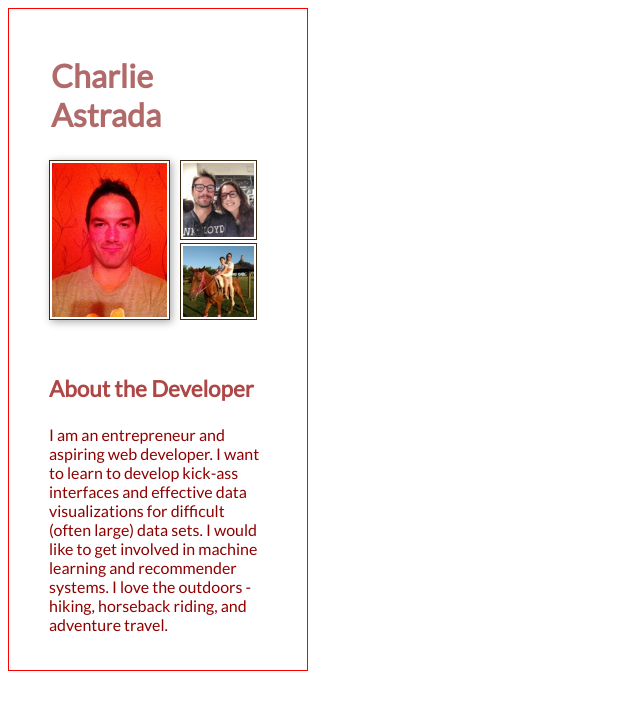
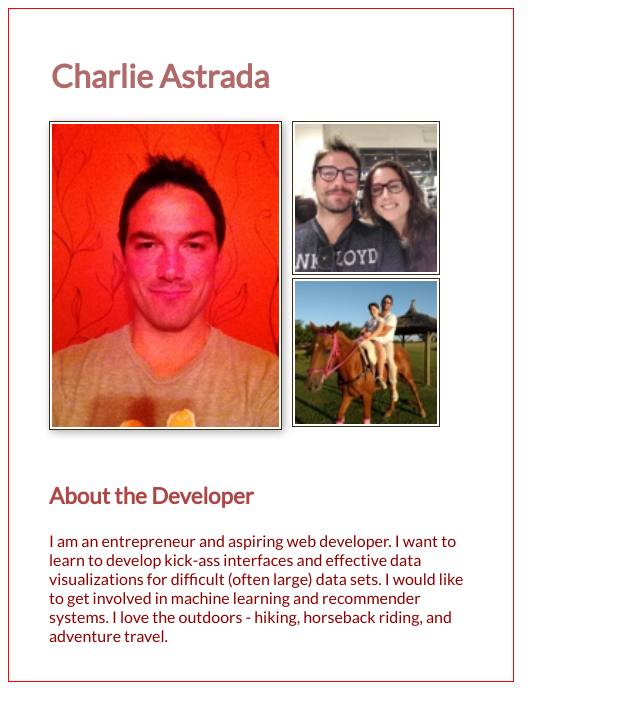
Before and after one commit to deduced/moderndev-profiles-sidebar, a plain HTML site: page index.html in a window 1280 px wide. Shown: the whole page, without its empty margins (0-640 px from the left). Drawn offline with Linux system fonts and the light colour scheme.

Commit message:
modified main.css with percentage widths.

```diff
--- a/main.css
+++ b/main.css
@@ -6,7 +6,7 @@
 
 
 .b-profile-sidebar {
-    width: 300px;
+    width: 40%;
     padding: 20px 40px;
     border: 1px solid red;
     font-family: 'Lato', sans-serif;
@@ -15,7 +15,7 @@
 
 
 .b-profile-sidebar__photo-container {
-    width: 220px;
+    width: 100%;
 }
 
 .b-profile-sidebar__main-photo {
```
